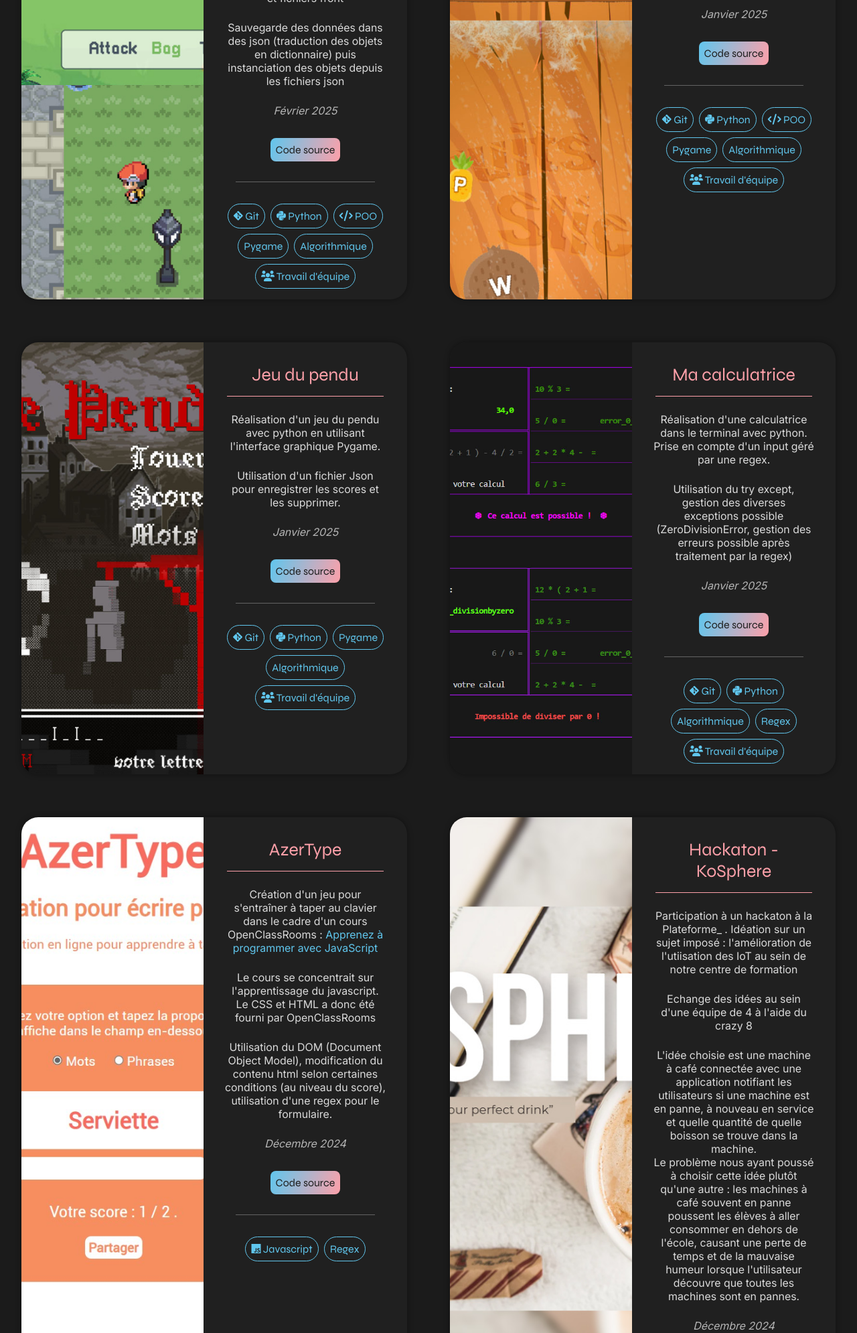
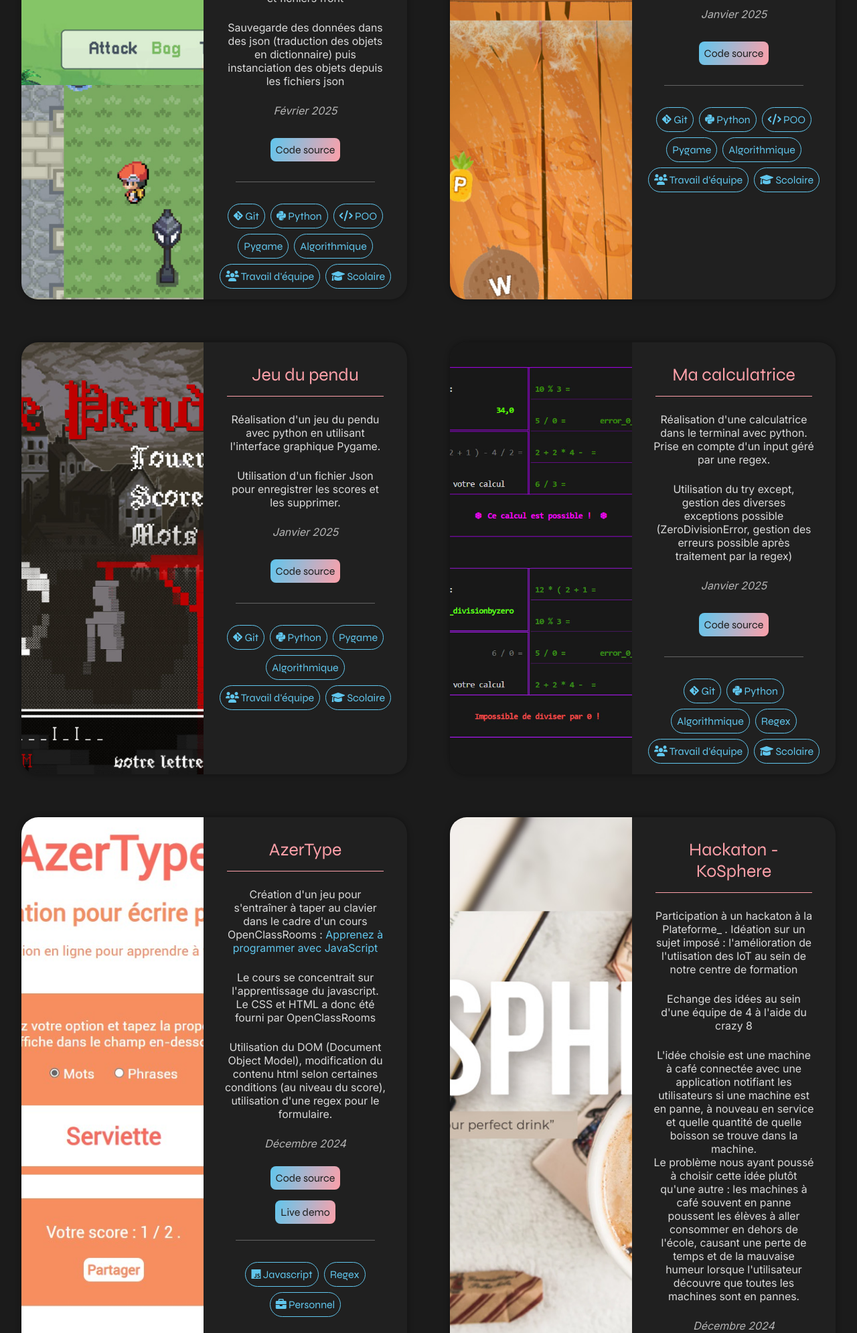
Before and after one commit to AdelinePat/portfolio, a PHP site: page /portfolio.php in a window 1280 px wide. Shown: the part 897-2887 px from the top of the page at 67% size. Run offline with PHP 8.4, Linux system fonts and the light colour scheme; some web fonts are replaced.

Commit message:
feat: add live demo for azertype and bloompetals

```diff
--- a/httpdocs/portfolio.php
+++ b/httpdocs/portfolio.php
@@ -38,19 +38,21 @@ $isContact = false;
                     <li id="python" class="filter_items">Python</li>
                     <li id="pygame" class="filter_items">Pygame</li>
                     <li id="algorithmique" class="filter_items">Algorithmique</li>
-                    <li id="css" class="filter_items">CSS</li>
-                    <li id="html" class="filter_items">HTML</li>
+                    <!-- <li id="css" class="filter_items">CSS</li> -->
+                    <li id="html/css" class="filter_items">HTML/CSS</li>
                     <li id="js" class="filter_items">JavaScript</li>
                     <li id="php" class="filter_items">PHP</li>
                     <li id="figma" class="filter_items">Figma</li>
                     <li id="linux" class="filter_items">Linux</li>
                     <li id="virtualisation" class="filter_items">Virtualisation</li>
+                    <li id="school" class="filter_items">Scolaire</li>
+                    <li id="personal" class="filter_items">Personnel</li>
                 </ul>
             </article>
 
         </section>
         <section class="portfolio-gallery">
-        <article class="all git python poo pygame algorithmique teamwork">
+        <article class="all git python poo pygame algorithmique teamwork school">
                 <figure>
                     <img src="./images/pokemon_project.jpg" alt="image du jeu pokemon">
                 </figure>
@@ -78,11 +80,12 @@ $isContact = false;
                         <strong> Pygame</strong>
                         <strong>Algorithmique</strong>
                         <strong><i class="fa-solid fa-users"></i> Travail d'équipe</strong>
+                        <strong><i class="fa-solid fa-graduation-cap"></i> Scolaire</strong>
                     </div>
                 </div>
             </article>
 
-            <article class="all git python poo pygame algorithmique teamwork">
+            <article class="all git python poo pygame algorithmique teamwork school">
                 <figure>
                     <img src="./images/fruit_ninja_project.jpg" alt="image du jeu fruit ninja">
                 </figure>
@@ -107,11 +110,12 @@ $isContact = false;
                         <strong> Pygame</strong>
                         <strong>Algorithmique</strong>
                         <strong><i class="fa-solid fa-users"></i> Travail d'équipe</strong>
+                        <strong><i class="fa-solid fa-graduation-cap"></i> Scolaire</strong>
                     </div>
                 </div>
             </article>
 
-            <article class="all git python pygame algorithmique teamwork">
+            <article class="all git python pygame algorithmique teamwork school">
                 <figure>
                     <img src="./images/hangman_project.jpg" alt="image du jeu du pendu">
                 </figure>
@@ -135,11 +139,12 @@ $isContact = false;
                         <strong>Pygame</strong>
                         <strong>Algorithmique</strong>
                         <strong><i class="fa-solid fa-users"></i> Travail d'équipe</strong>
+                        <strong><i class="fa-solid fa-graduation-cap"></i> Scolaire</strong>
                     </div>
                 </div>
             </article>
 
-            <article class="all git python algorithmique regex teamwork">
+            <article class="all git python algorithmique regex teamwork school">
                 <figure>
                     <img src="./images/calculator_project1.jpg" alt="image de calculatrice">
                 </figure>
@@ -163,11 +168,12 @@ $isContact = false;
                         <strong>Algorithmique</strong>
                         <strong>Regex</strong>
                         <strong><i class="fa-solid fa-users"></i> Travail d'équipe</strong>
+                        <strong><i class="fa-solid fa-graduation-cap"></i> Scolaire</strong>
                     </div>
                 </div>
             </article>
 
-            <article class="all js regex">
+            <article class="all js regex personal">
                 <figure>
                     <img src="./images/azertype_project.jpg" alt="image de AzerType">
                 </figure>
@@ -187,16 +193,18 @@ $isContact = false;
                     </p>
                     <div class="portfolio-link">
                         <button><a href="https://github.com/AdelinePat/AzerType" target="_blank">Code source</a></button>
+                        <button><a href="https://adelinepat.github.io/AzerType/" target="_blank">Live demo</a></button>
                     </div>
                     <div class="skills">
                         <strong><i class="fa-brands fa-js"></i> Javascript</strong>
                         <strong>Regex</strong>
+                        <strong><i class="fa-solid fa-briefcase"></i> Personnel</strong>
                     </div>
                     </div>
                 </div>
             </article>
 
-            <article class="all teamwork">
+            <article class="all teamwork school">
                 <figure>
                     <img src="./images/kosphere_project.jpg" alt="image représentant le hackaton">
                 </figure>
@@ -223,12 +231,13 @@ $isContact = false;
                         <strong>Regex</strong> -->
                         <strong><i class="fa-solid fa-users"></i> Travail d'équipe</strong>
                         <strong><i class="fa-solid fa-lightbulb"></i> Idéation</strong>
+                        <strong><i class="fa-solid fa-graduation-cap"></i> Scolaire</strong>
                     </div>
                     </div>
                 </div>
             </article>
 
-            <article class="all git html css figma js php sass">
+            <article class="all git html/css figma js php sass personal">
                 <figure>
                     <img src="./images/preview_resume.jpg" alt="Capture d'écran du projet Portfolio">
                 </figure>
@@ -258,11 +267,12 @@ $isContact = false;
                         <strong><i class="fa-brands fa-js"></i> Javascript</strong>
                         <strong><i class="fa-brands fa-php"></i> PHP</strong>
                         <strong><i class="fa-brands fa-sass"></i> Sass</strong>
+                        <strong><i class="fa-solid fa-briefcase"></i> Personnel</strong>
                     </div>
                 </div>
             </article>
 
-            <article class="all git html css figma js">
+            <article class="all git html/css figma js school">
                 <figure>
                     <img src="https://raw.githubusercontent.com/AdelinePat/fansite/refs/heads/main/preview_fansite1_blackpink.jpg" alt="Capture d'écran du projet Blackpink">
                 </figure>
@@ -287,11 +297,12 @@ $isContact = false;
                         <strong><i class="fa-brands fa-css3-alt"></i> CSS</strong>
                         <strong><i class="fa-brands fa-figma"></i> Figma</strong>
                         <strong><i class="fa-brands fa-js"></i> Javascript</strong>
+                        <strong><i class="fa-solid fa-graduation-cap"></i> Scolaire</strong>
                     </div>
                 </div>
             </article>
 
-            <article class="all git hmtl css figma js teamwork">
+            <article class="all git html/css figma js teamwork school">
                 <figure>
                         <img src="https://raw.githubusercontent.com/AdelinePat/fansite/refs/heads/main/preview_index.jpg" alt="Capture d'écran du projet Fansite">
                 </figure>
@@ -317,11 +328,12 @@ $isContact = false;
                         <strong><i class="fa-brands fa-figma"></i> Figma</strong>
                         <strong><i class="fa-brands fa-js"></i> Javascript</strong>
                         <strong><i class="fa-solid fa-users"></i> Travail d'équipe</strong>
+                        <strong><i class="fa-solid fa-graduation-cap"></i> Scolaire</strong>
                     </div>
                 </div>
             </article>
 
-            <article class="all git html css figma js">
+            <article class="all git html/css figma js school">
                 <figure>
                     <img src="https://raw.githubusercontent.com/AdelinePat/webdesign-fleuriste/refs/heads/main/preview-desktop.jpg" alt="Capture d'écran du projet Bloom Petals">
                 </figure>
@@ -338,7 +350,7 @@ $isContact = false;
                     </p>
                     <div class="portfolio-link">
                         <button><a href="https://github.com/AdelinePat/webdesign-fleuriste" target="_blank">Code source</a></button>
-                        <button><a href="#" target="_blank">Live demo</a></button>
+                        <button><a href="https://adelinepat.github.io/webdesign-fleuriste/" target="_blank">Live demo</a></button>
                     </div>
                     <div class="skills">
                         <strong><i class="fa-brands fa-git-alt"></i> Git</strong>
@@ -346,11 +358,12 @@ $isContact = false;
                         <strong><i class="fa-brands fa-css3-alt"></i> CSS</strong>
                         <strong><i class="fa-brands fa-figma"></i> Figma</strong>
                         <strong><i class="fa-brands fa-js"></i> Javascript</strong>
+                        <strong><i class="fa-solid fa-graduation-cap"></i> Scolaire</strong>
                     </div>
                 </div>
             </article>
 
-            <article class="all git python algorithmique">
+            <article class="all git python algorithmique school">
                 <figure>
                     <img src="https://raw.githubusercontent.com/AdelinePat/tictactoe/refs/heads/main/tictactoe.jpg" alt="image du jeu du morpion">
                 </figure>
@@ -375,11 +388,12 @@ $isContact = false;
                         <strong><i class="fa-brands fa-git-alt"></i> Git</strong>
                         <strong><i class="fa-brands fa-python"></i> Python</strong>
                         <strong>Algorithmique</strong>
+                        <strong><i class="fa-solid fa-graduation-cap"></i> Scolaire</strong>
                     </div>
                 </div>
             </article>
 
-            <article class="all linux virtualisation">
+            <article class="all linux virtualisation school">
                 <figure>
                     <img src="./images/component.jpg" alt="Image représentant le projet hardware et virtualisation">
                 </figure>
@@ -396,6 +410,7 @@ $isContact = false;
                         <strong>installation d'OS</strong>
                         <strong>Machine virtuelle</strong>
                         <strong>VMWare</strong>
+                        <strong><i class="fa-solid fa-graduation-cap"></i> Scolaire</strong>
                     </div>
                 </div>
             </article>
```
Also changed, not shown: httpdocs/index.php (+15 -11 lines).
